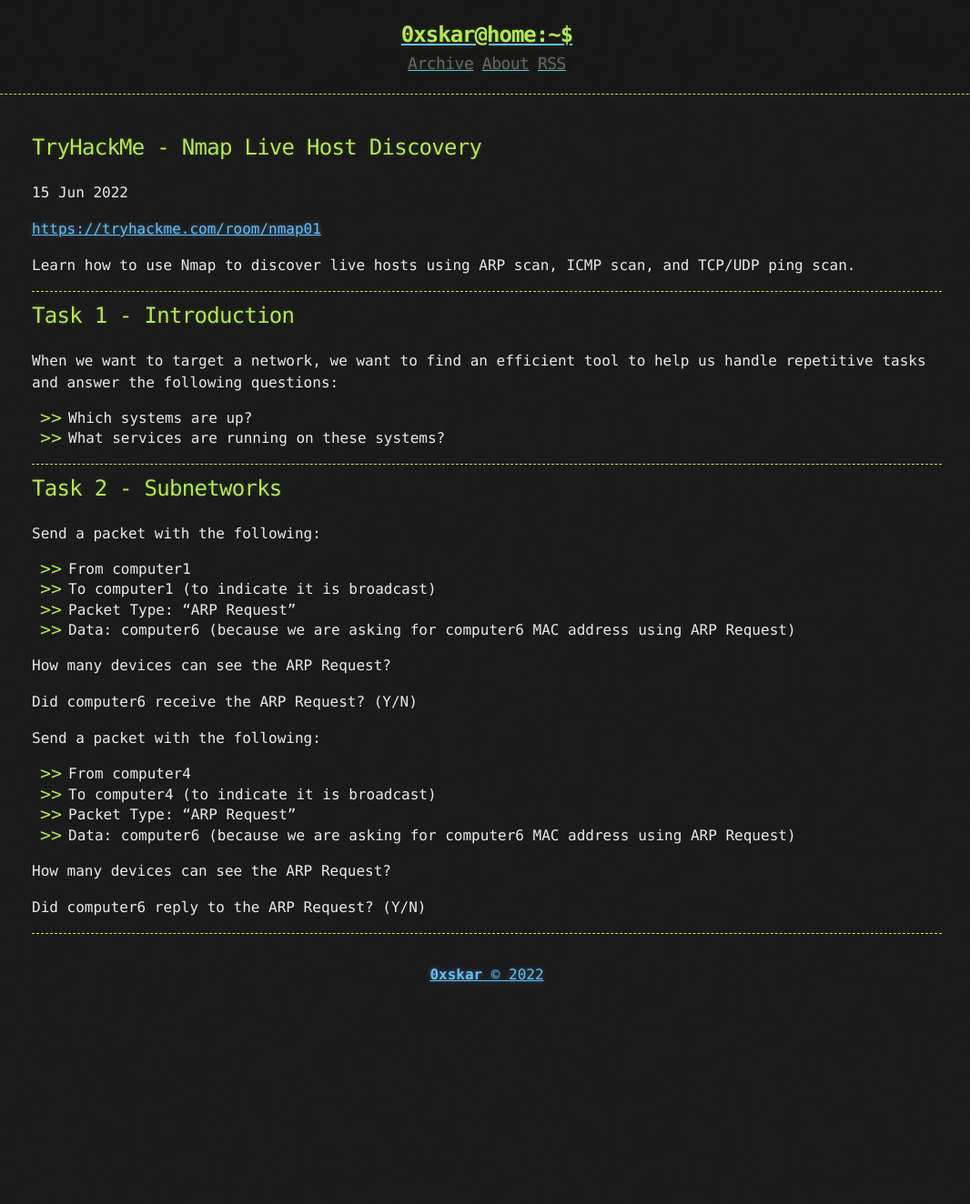
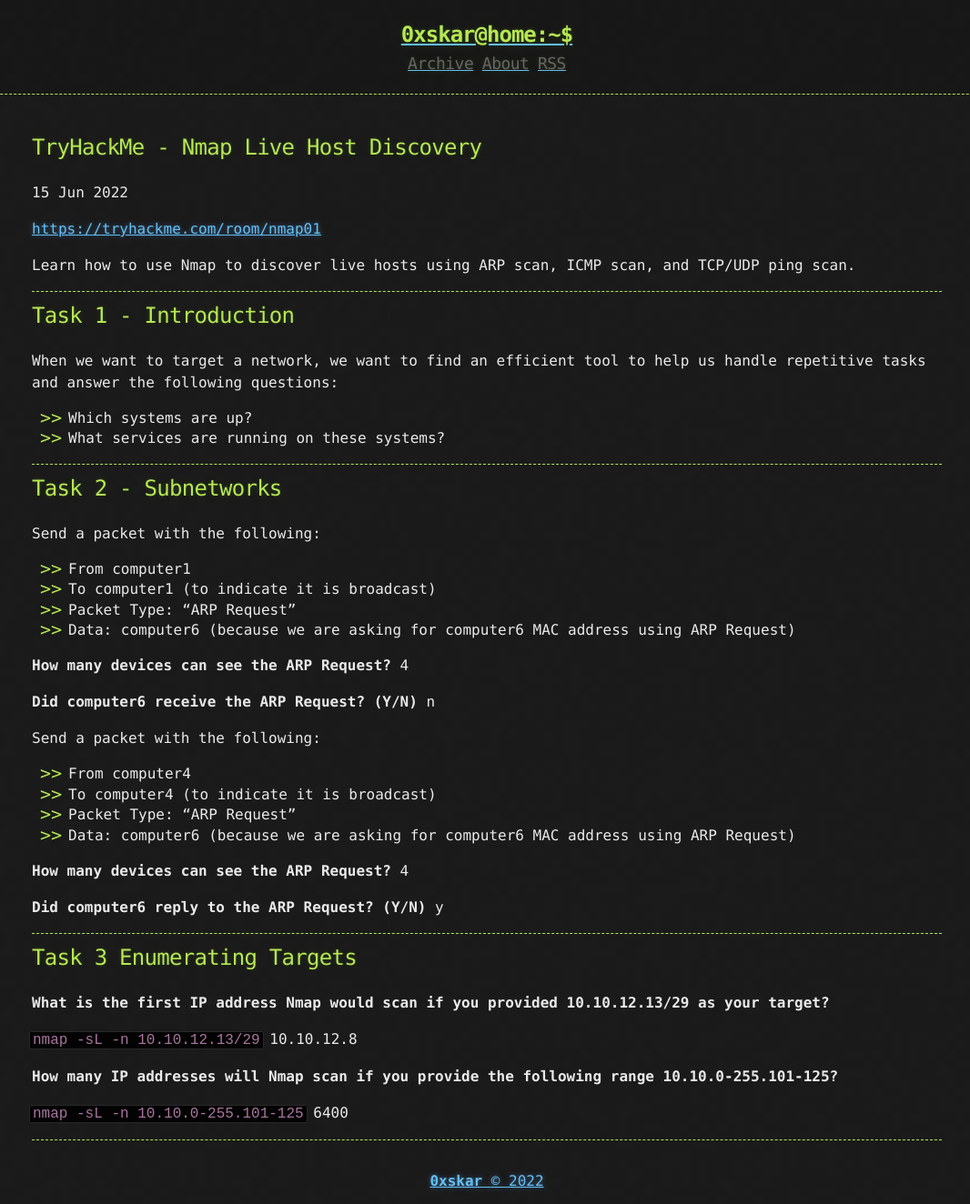
Before and after one commit to 0xskar/0xskar.github.io, a Jekyll site: the page built from _posts/2022-06-15-TryHackMe-nmap01.md, in a window 1280 px wide. Shown: the whole page at 91% size, without its empty margins (105-1171 px from the left). Built offline with Jekyll 4.4.1, drawn with Linux system fonts in a browser that asks for light colours; before the commit the page ends 1097 px from its top, so only the background shows below that.

Commit message:
nmap update

```diff
--- a/_posts/2022-06-15-TryHackMe-nmap01.md
+++ b/_posts/2022-06-15-TryHackMe-nmap01.md
@@ -20,8 +20,6 @@
 
 ## [](#header-2)Task 2 - Subnetworks
 
-
-
 Send a packet with the following:
 
    - From computer1
@@ -29,9 +27,9 @@
    - Packet Type: “ARP Request”
    - Data: computer6 (because we are asking for computer6 MAC address using ARP Request)
 
-How many devices can see the ARP Request?
+**How many devices can see the ARP Request?** 4
 
-Did computer6 receive the ARP Request? (Y/N)
+**Did computer6 receive the ARP Request? (Y/N)** n
 
 Send a packet with the following:
 
@@ -40,8 +38,20 @@
    - Packet Type: “ARP Request”
    - Data: computer6 (because we are asking for computer6 MAC address using ARP Request)
 
-How many devices can see the ARP Request?
+**How many devices can see the ARP Request?** 4
 
-Did computer6 reply to the ARP Request? (Y/N)
+**Did computer6 reply to the ARP Request? (Y/N)** y
 
 * * *
+
+## [](#header-2)Task 3 Enumerating Targets
+
+**What is the first IP address Nmap would scan if you provided 10.10.12.13/29 as your target?**
+
+``nmap -sL -n 10.10.12.13/29`` 10.10.12.8
+
+**How many IP addresses will Nmap scan if you provide the following range 10.10.0-255.101-125?**
+
+``nmap -sL -n 10.10.0-255.101-125`` 6400
+
+* * *
```
Also changed, not shown: 2 other files.
